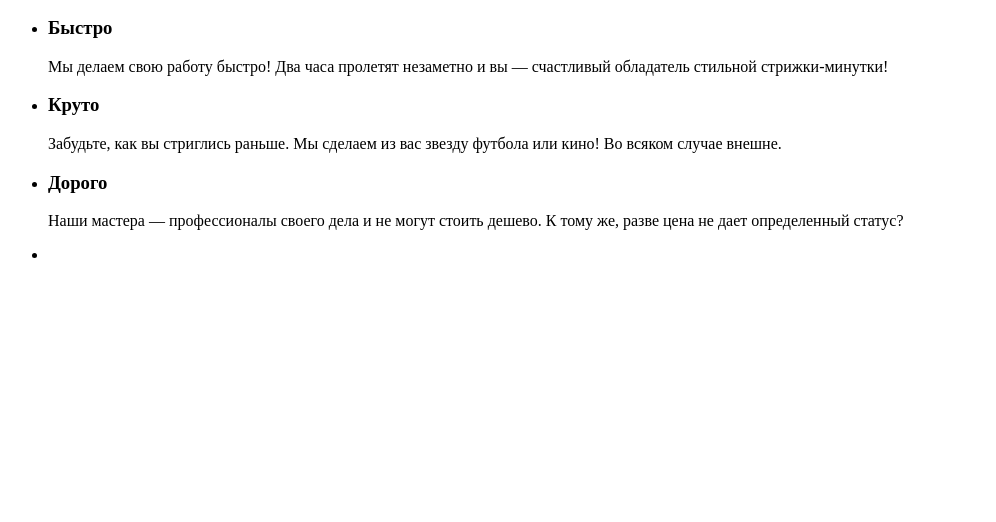
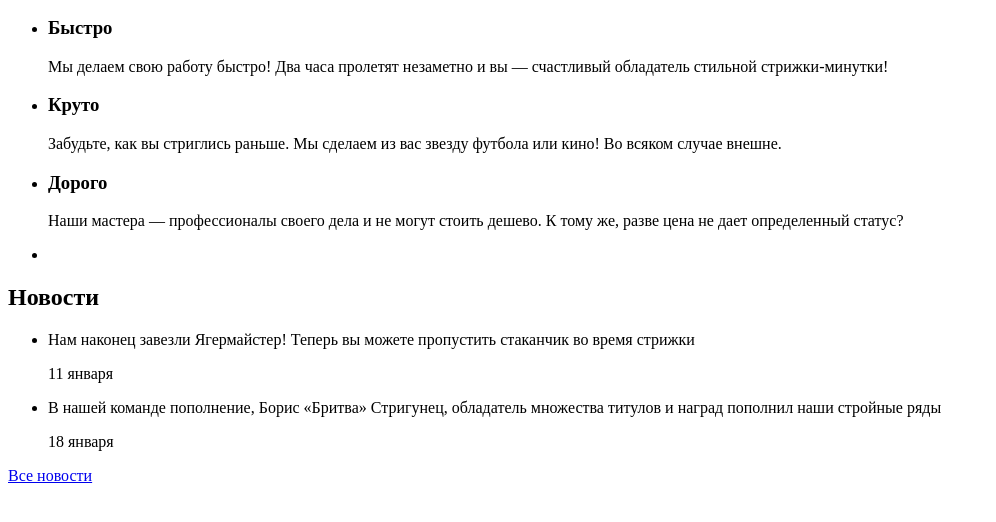
Before and after one commit to shurawi/952231-barbershop-24, a plain HTML site: page index.html in a window 1280 px wide. Shown: the part 276-798 px from the top of the page, without its empty margins (0-996 px from the left). Drawn offline with Linux system fonts and the light colour scheme.

Commit message:
Разметка блока новостей

```diff
--- a/index.html
+++ b/index.html
@@ -51,6 +51,24 @@
         </ul>
       </section>
 
+      <section class="news">
+        <h2>Новости</h2>
+        <ul class="news-list">
+          <li class="news-item">
+            <p>Нам наконец завезли Ягермайстер!
+            Теперь вы можете пропустить стаканчик во время стрижки</p>
+            <time datetime="2016-01-11">11 января</time>
+          </li>
+          <li class="news-item">
+            <p>В нашей команде пополнение,
+              Борис «Бритва» Стригунец, обладатель множества
+              титулов и наград пополнил наши стройные ряды</p>
+            <time datetime="2016-01-18">18 января</time>
+          </li>
+        </ul>
+        <a class="button" href="news.html">Все новости</a>
+      </section>
+
 
 
 
```
